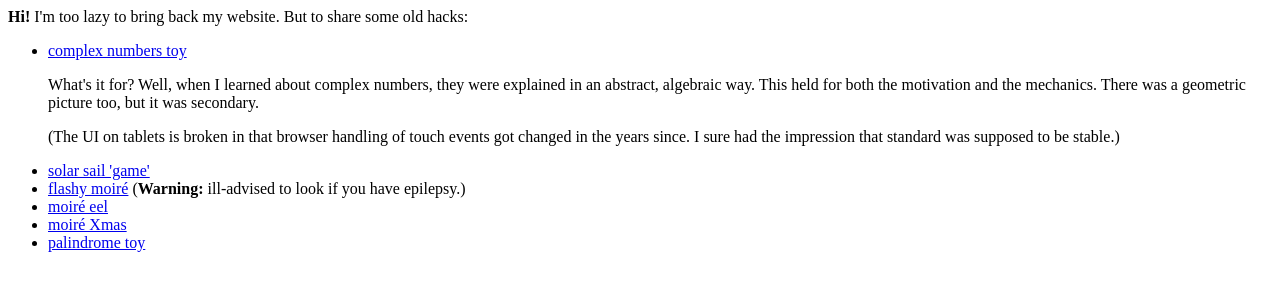
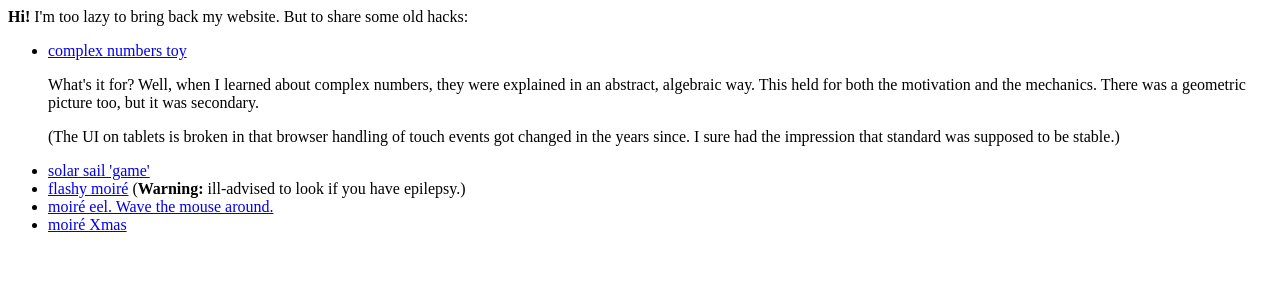
Before and after one commit to darius/darius.github.io, a plain HTML site: page index.html in a window 1280 px wide. Drawn offline with Linux system fonts and the light colour scheme.

Commit message:
rm palindrome, does nothing when served by githack.com

```diff
--- a/index.html
+++ b/index.html
@@ -22,13 +22,10 @@ I'm too lazy to bring back my website. But to share some old hacks:
     (<b>Warning:</b> ill-advised to look if you have epilepsy.)
 
   <li>
-    <a href="https://rawcdn.githack.com/darius/js-playground/f62da3b97310fe76cc71a16a9183acda4820b949/moire-eel.html">moiré eel</a>
+    <a href="https://rawcdn.githack.com/darius/js-playground/f62da3b97310fe76cc71a16a9183acda4820b949/moire-eel.html">moiré eel. Wave the mouse around.</a>
 
   <li>
     <a href="https://rawcdn.githack.com/darius/js-playground/f62da3b97310fe76cc71a16a9183acda4820b949/moirexmas.html">moiré Xmas</a>
 
-  <li>
-    <a href="https://raw.githack.com/darius/js-playground/master/palindrome.html">palindrome toy</a>
-
 
 </ul>
```
